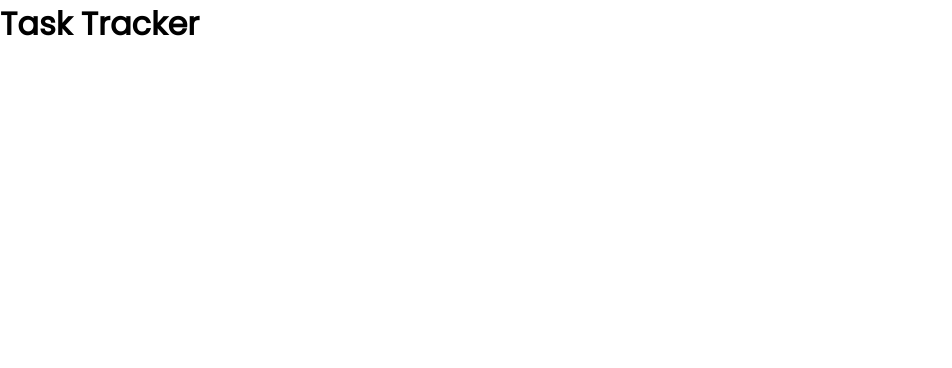
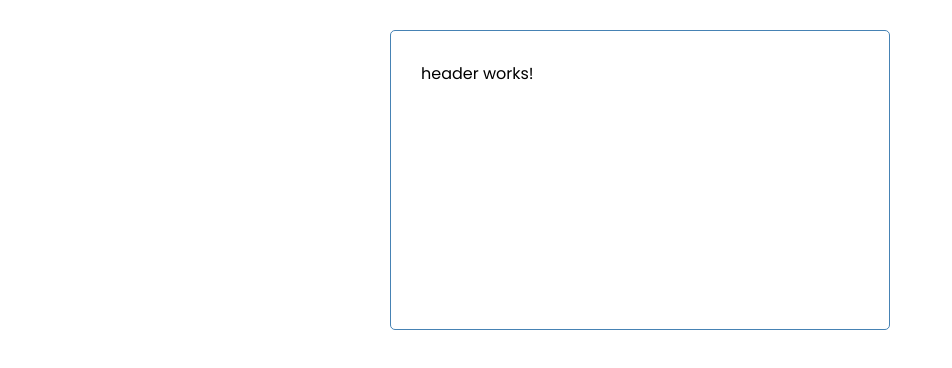
Before and after one commit to GCostill/AngularPracticeSite, an Angular app: page / in a window 1280 px wide. Shown: the top 368 px of the page, without its empty margins (0-952 px from the left). Built offline with nearby package versions, Linux system fonts and the light colour scheme.

Commit message:
added header component to app.component.html

```diff
--- a/src/app/app.component.html
+++ b/src/app/app.component.html
@@ -1 +1,3 @@
-<h1>{{title}}</h1>
+<div class="container">
+  <app-header></app-header>
+</div>
```
